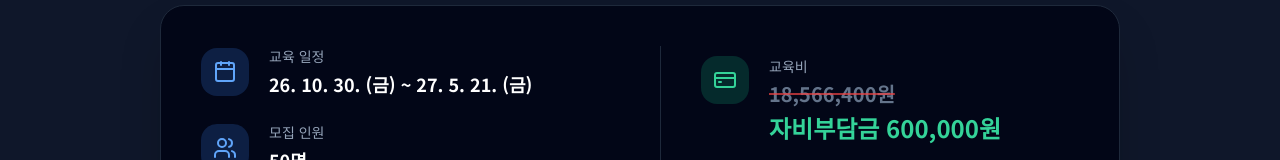
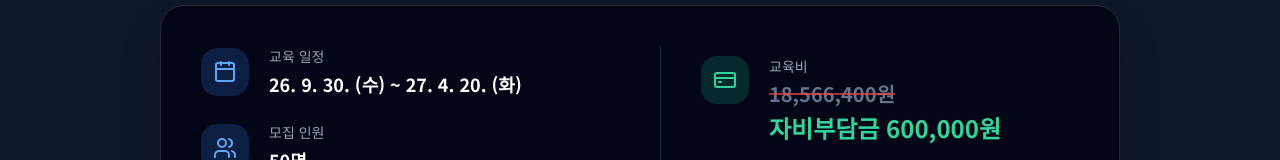
Before and after one commit to jin13122/kt-cloud-TECH-UP-CLOUD, a plain HTML site: page index.html in a window 1280 px wide. Shown: the part 637-797 px from the top of the page. Drawn offline with nearby package versions, Linux system fonts and the light colour scheme.

Commit message:
Update index.html

```diff
--- a/index.html
+++ b/index.html
@@ -96,7 +96,7 @@
                             </div>
                             <div>
                                 <p class="text-sm text-slate-400 mb-1 font-medium">교육 일정</p>
-                                <p class="font-bold text-lg text-white">26. 10. 30. (금) ~ 27. 5. 21. (금)</p>
+                                <p class="font-bold text-lg text-white">26. 9. 30. (수) ~ 27. 4. 20. (화)</p>
                             </div>
                         </div>
                         <div class="flex items-center">
```
